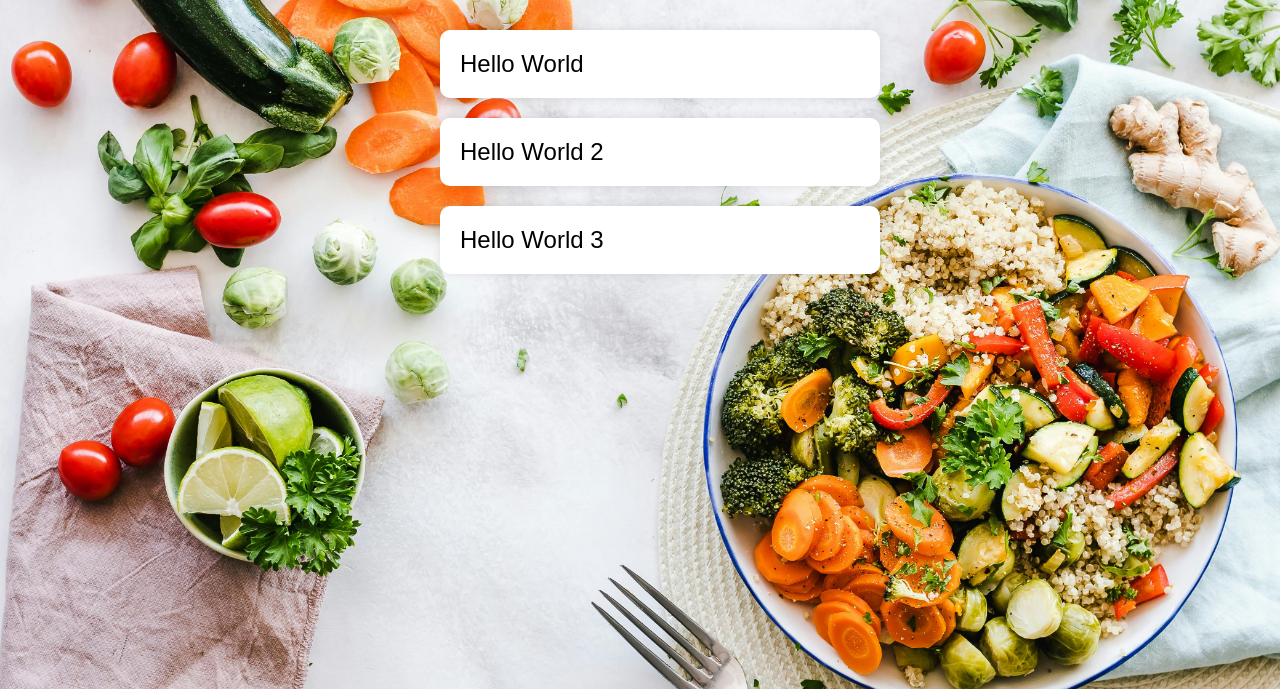
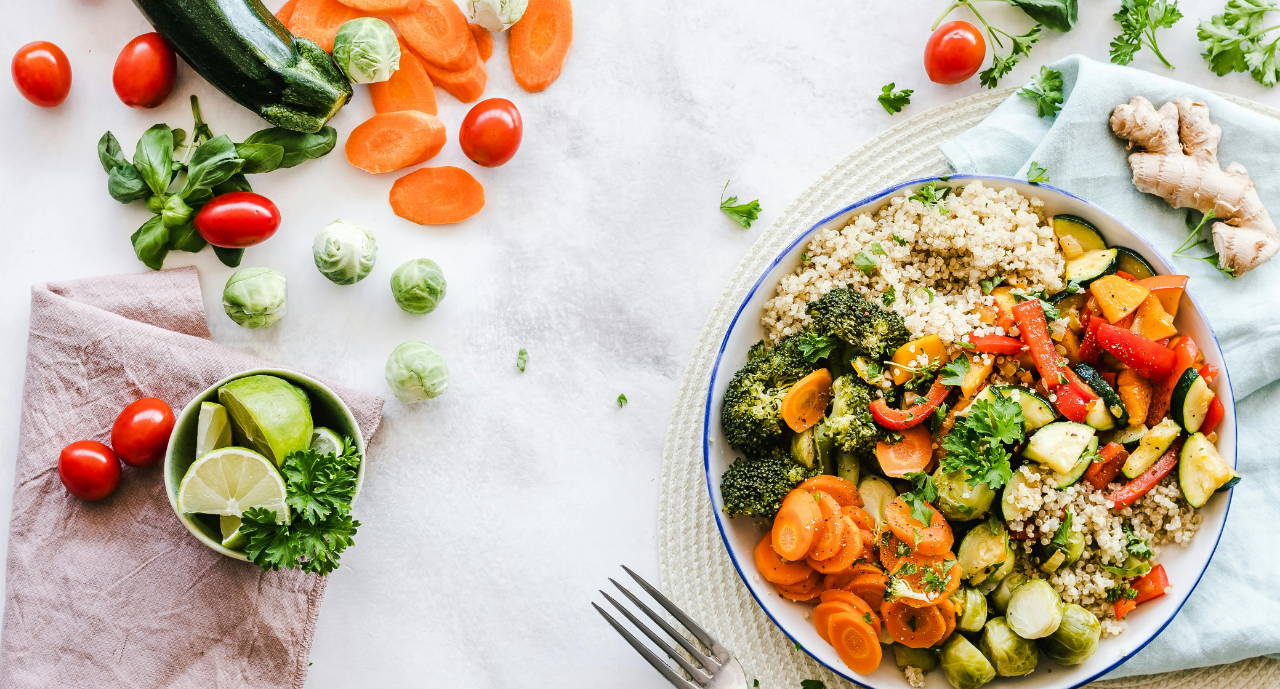
Before and after one commit to damianwalendzik/kcal-counting-app, a Django app: page /api/ in a window 1280 px wide. Shown: the part 136-825 px from the top of the page. Run offline with Django 4.2, Linux system fonts and the light colour scheme; a user stored in the database is signed in.

Commit message:
final update for now, check README.md

```diff
--- a/products/templates/products/index.html
+++ b/products/templates/products/index.html
@@ -4,10 +4,5 @@ Welcome
 {% endblock %}
 
 {% block content %}
-<ul class="block-content-list">Hello World</ul>
-<ul class="block-content-list">Hello World 2</ul>
-<ul class="block-content-list">Hello World 3</ul>
-
-
 
 {% endblock %}
```
Also changed, not shown: README.md, db.sqlite3.
